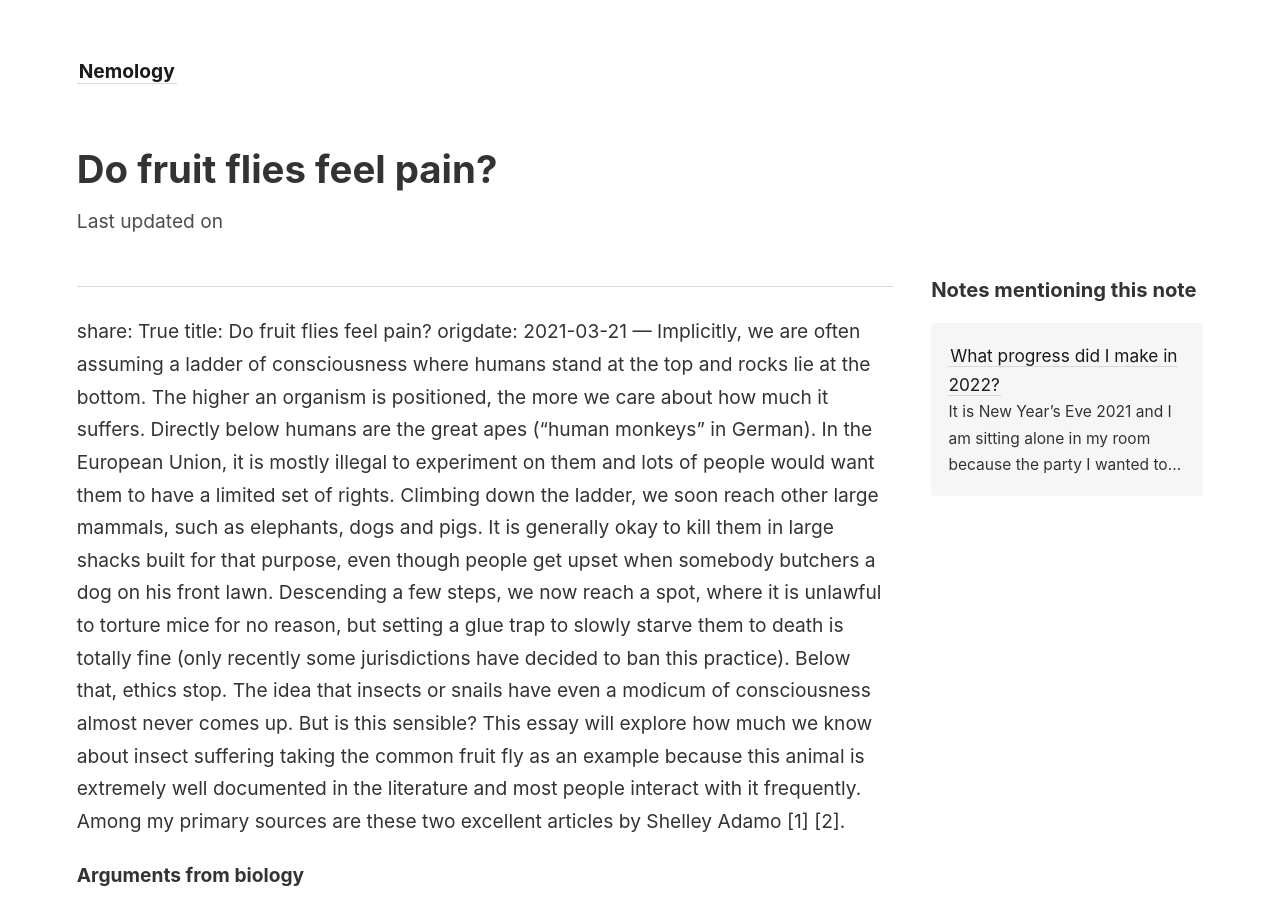
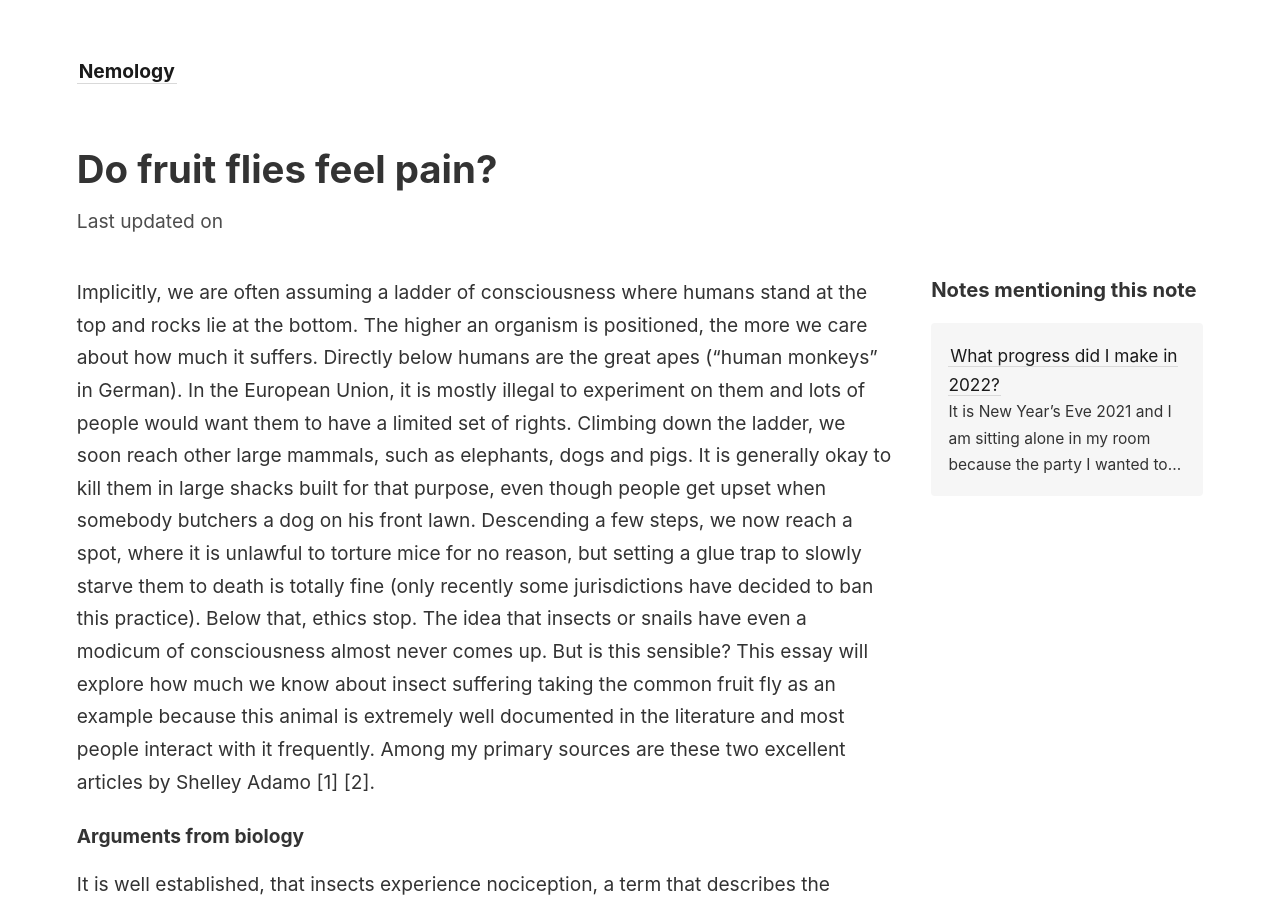
Before and after one commit to Nemologist/digitalgarden, a Jekyll site: the page built from _notes/Do fruit flies feel pain.md, in a window 1280 px wide and 900 px high. Built offline with Jekyll 4.4.1, drawn with Linux system fonts in a browser that asks for light colours.

Commit message:
PUSH NOTE : Do fruit flies feel pain.md

```diff
--- a/_notes/Do fruit flies feel pain.md
+++ b/_notes/Do fruit flies feel pain.md
@@ -2,11 +2,11 @@
 share: true
 title: Do fruit flies feel pain?
 origdate: 2021-03-21
----
----
-share: True
-title: Do fruit flies feel pain?
-origdate: 2021-03-21
+maintag:
+  - science
+tags:
+  - suffering
+  - insects
 ---
 Implicitly, we are often assuming a ladder of consciousness where humans stand at the top and rocks lie at the bottom. The higher an organism is positioned, the more we care about how much it suffers. Directly below humans are the great apes (“human monkeys” in German). In the European Union, it is mostly illegal to experiment on them and lots of people would want them to have a limited set of rights. Climbing down the ladder, we soon reach other large mammals, such as elephants, dogs and pigs. It is generally okay to kill them in large shacks built for that purpose, even though people get upset when somebody butchers a dog on his front lawn. Descending a few steps, we now reach a spot, where it is unlawful to torture mice for no reason, but setting a glue trap to slowly starve them to death is totally fine (only recently some jurisdictions have decided to ban this practice). Below that, ethics stop. The idea that insects or snails have even a modicum of consciousness almost never comes up. But is this sensible? This essay will explore how much we know about insect suffering taking the common fruit fly as an example because this animal is extremely well documented in the literature and most people interact with it frequently. Among my primary sources are these two excellent articles by Shelley Adamo \[1]  \[2].
 
```
